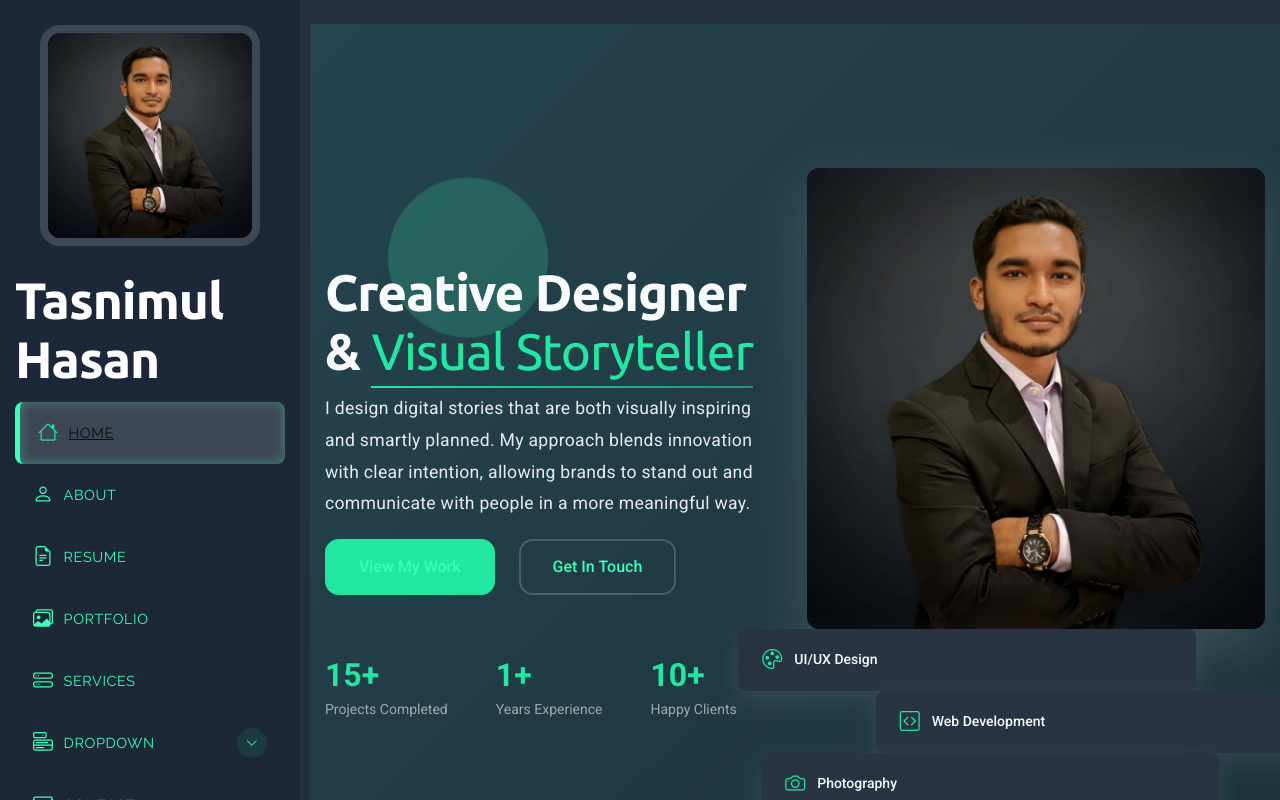
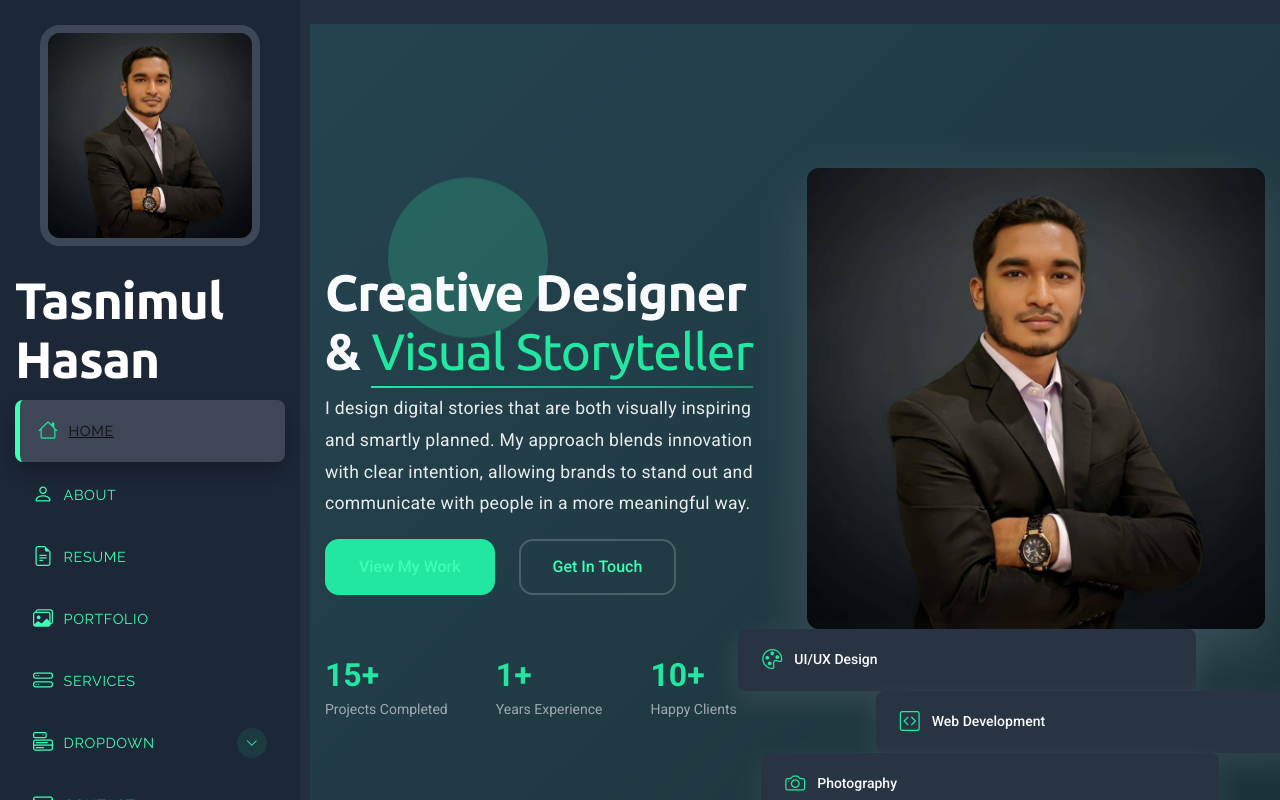
Before and after one commit to hassanshuvo92469-lgtm/portfolio, a plain HTML site: page index.html in a window 1280 px wide. In both pictures the pointer is over the link "HOME". Shown: the top 800 px of the page. Drawn offline with Linux system fonts and the light colour scheme.

Commit message:
Animate nav hover interaction

```diff
--- a/assets/css/custom.css
+++ b/assets/css/custom.css
@@ -97,6 +97,8 @@ body.assignment-theme .navmenu a {
 
 body.assignment-theme .navmenu a:hover {
   background: rgba(255, 255, 255, 0.15) !important;
+  box-shadow: 0 10px 20px rgba(0, 0, 0, 0.25);
+  transform: translateY(-2px);
 }
 
 body.assignment-theme .navmenu .active {
```
